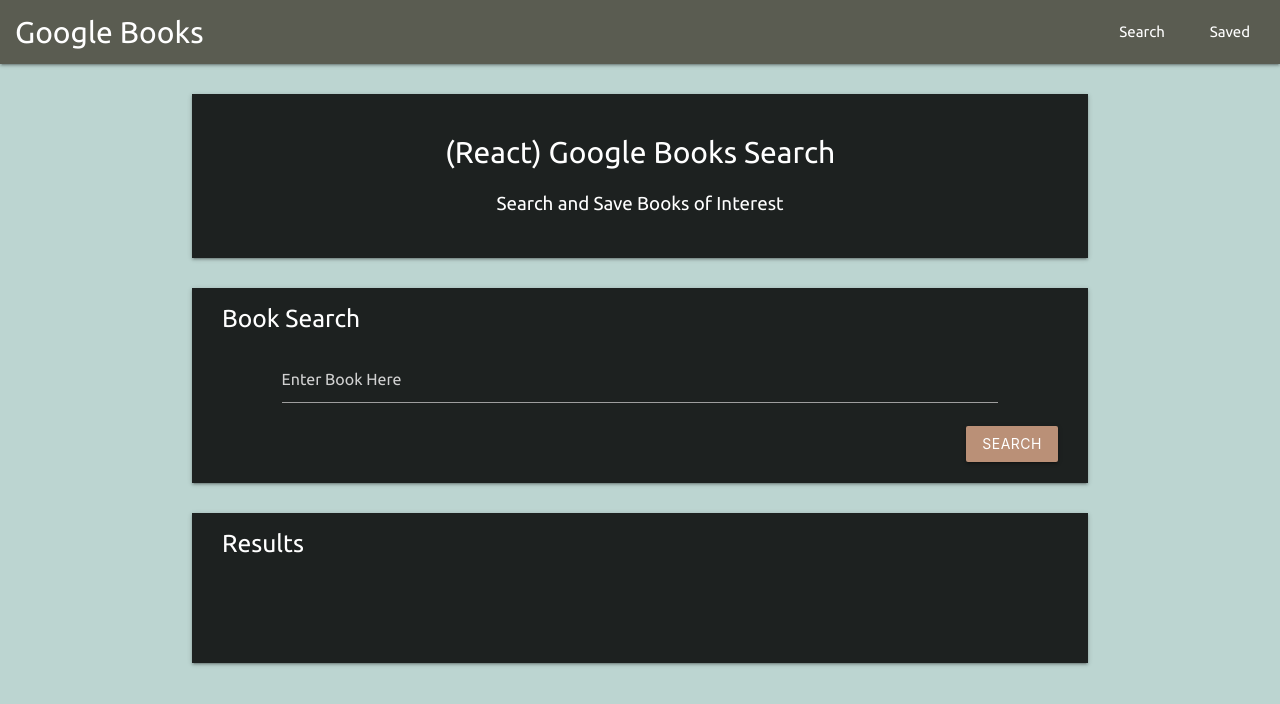
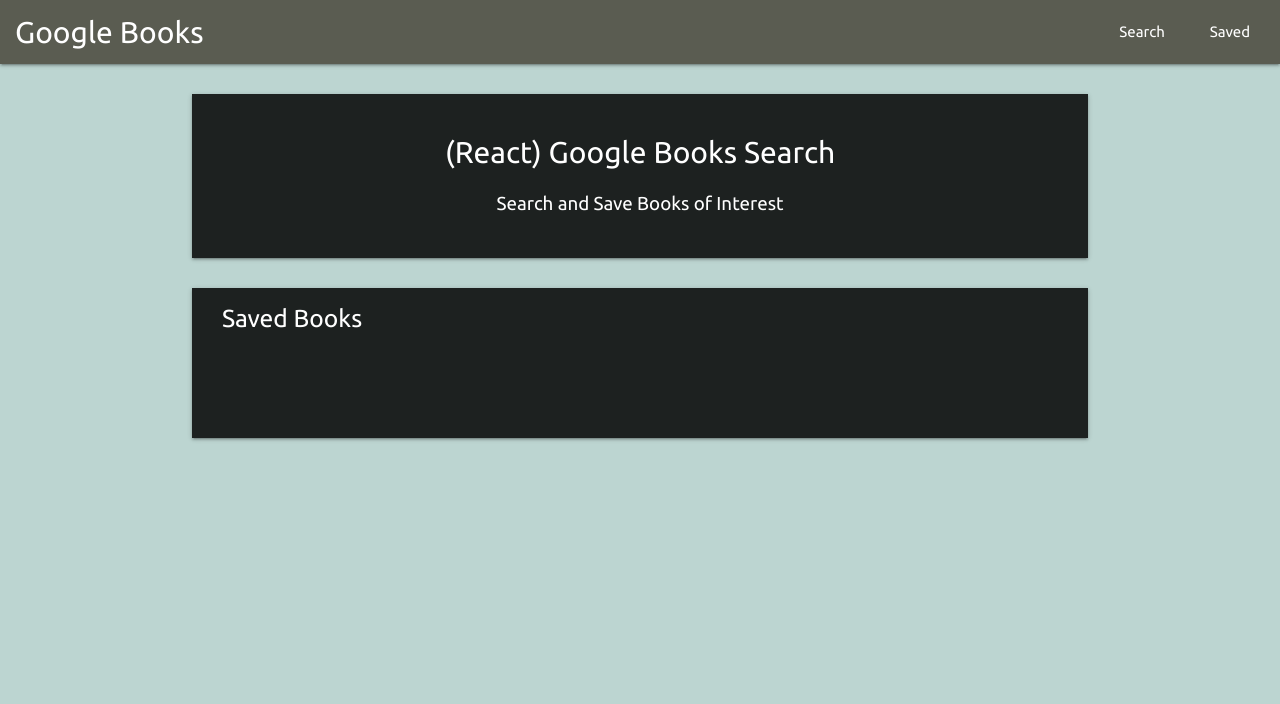
Before and after one commit to harpality/all-my-books, a React (Create React App) app in the folder client/: page /saved in a window 1280 px wide. Shown: the top 704 px of the page. Built offline with nearby package versions, Linux system fonts and the light colour scheme.

Commit message:
added react-router

```diff
--- a/client/src/App.js
+++ b/client/src/App.js
@@ -3,19 +3,20 @@
 import Saved from "./pages/Saved";
 import Search from "./pages/Search";
 import Navbar from "./components/Navbar";
-import Header from "./components/Header";
-import BooksContainer from "./components/BooksContainer";
 
 class App extends Component {
   render() {
     return (
-      <div>
-        <Navbar />
-        <div className="container">
-          <Header />
-          <BooksContainer />
+      <Router>
+        <div>
+          <Navbar />
+          <div className="container">
+            <Route exact path="/" component={Search} />
+            <Route exact path="/search" component={Search} />
+            <Route exact path="/saved" component={Saved} />
+          </div>
         </div>
-      </div>
+      </Router>
     );
   }
 }
--- a/client/src/components/BookResults.js
+++ b/client/src/components/BookResults.js
@@ -3,7 +3,7 @@
 const BookResults = props => {
   return (
     <div className="book-results">
-      <h5>Results</h5>
+      <h5>{props.title}</h5>
       {props.children}
     </div>
   );
--- a/client/src/components/BooksContainer.js
+++ b/client/src/components/BooksContainer.js
@@ -7,7 +7,8 @@
 class BooksContainer extends Component {
   state = {
     result: [],
-    search: ""
+    search: "",
+    resultTitle: "Results"
   };
 
   componentDidUpdate() {
@@ -43,7 +44,7 @@
           handleInputChange={this.handleInputChange}
           handleFormSubmit={this.handleFormSubmit}
         />
-        <BookResults>
+        <BookResults title={this.state.resultTitle}>
           {this.state.result ? (
             this.state.result.map(result => (
               <Book
--- a/client/src/components/Navbar.js
+++ b/client/src/components/Navbar.js
@@ -1,4 +1,5 @@
 import React, { Component } from "react";
+import { Link } from "react-router-dom";
 
 const Navbar = () => {
   return (
@@ -9,10 +10,10 @@
         </a>
         <ul className="right">
           <li>
-            <a href="#">Search</a>
+            <Link to="/search">Search</Link>
           </li>
           <li>
-            <a href="#">Saved</a>
+            <Link to="/saved">Saved</Link>
           </li>
         </ul>
       </div>
--- a/client/src/pages/Saved.js
+++ b/client/src/pages/Saved.js
@@ -0,0 +1,21 @@
+import React, { Component } from "react";
+import Header from "../components/Header";
+import BookResults from "../components/BookResults";
+import { runInThisContext } from "vm";
+
+class Saved extends Component {
+  state = {
+    resultTitle: "Saved Books"
+  };
+
+  render() {
+    return (
+      <div>
+        <Header />
+        <BookResults title={this.state.resultTitle} />
+      </div>
+    );
+  }
+}
+
+export default Saved;
--- a/client/src/pages/Search.js
+++ b/client/src/pages/Search.js
@@ -0,0 +1,13 @@
+import React from "react";
+import Header from "../components/Header";
+import BooksContainer from "../components/BooksContainer";
+const Search = () => {
+  return (
+    <div>
+      <Header />
+      <BooksContainer />
+    </div>
+  );
+};
+
+export default Search;
--- a/client/src/utils/API.js
+++ b/client/src/utils/API.js
@@ -2,7 +2,7 @@
 require("dotenv").config();
 
 const BASEURL = "https://www.googleapis.com/books/v1/volumes?q=";
-const APIKEY = "&key=AIzaSyBlx8WiirxVWdhmsTFiYeEM2QlQq8Nf1U0";
+const APIKEY = "&key=";
 
 // + process.env.REACT_APP_GOOGLE_BOOKS;
 
```
